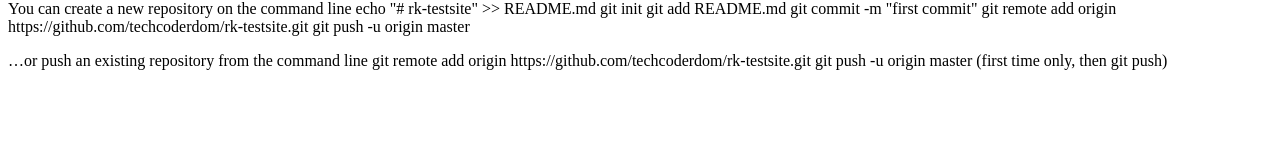
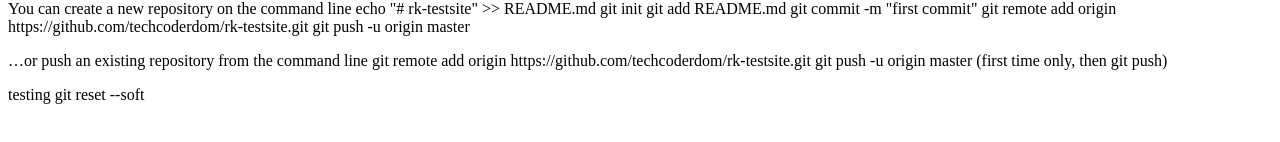
Before and after one commit to techcoderdom/rk-testsite, a plain HTML site: page index.html in a window 1280 px wide. Shown: the part 288-430 px from the top of the page. Drawn offline with Linux system fonts and the light colour scheme.

Commit message:
test git reset --soft

```diff
--- a/index.html
+++ b/index.html
@@ -27,5 +27,6 @@
 git remote add origin https://github.com/techcoderdom/rk-testsite.git
 git push -u origin master  (first time only, then git push)
     </p>
+    <p>testing git reset --soft</p>
 </body>
 </html>
```
